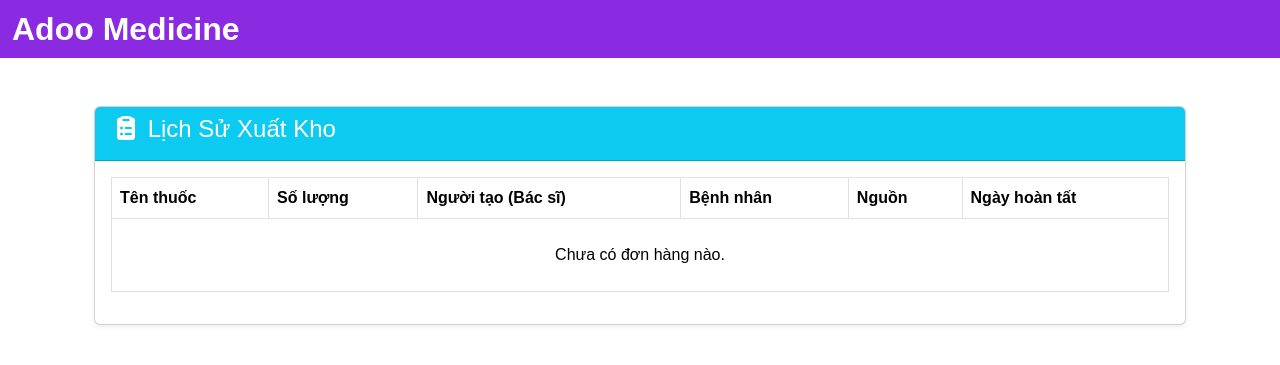
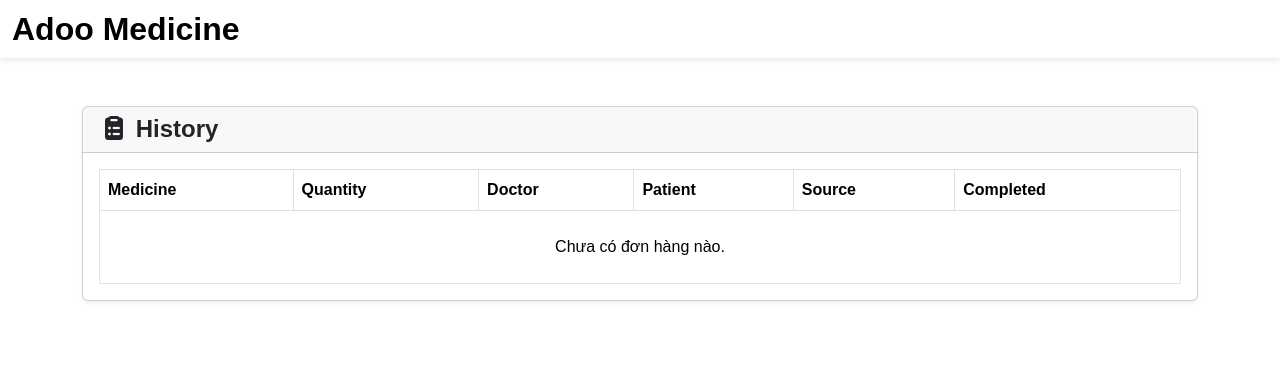
Before and after one commit to Nghiathan13/Inventory_management_web, a Django app: template templates/dashboard/order/order.html in a window 1280 px wide. Shown: the top 365 px of the page. Run offline with Django 3.2, Linux system fonts and the light colour scheme; the template is opened without the code that fills it, so the values that code supplies are empty; some libraries are stand-ins or nearby versions.

Commit message:
Cap nhat giao dien module va navbar

```diff
--- a/static/css/components/navbar.css
+++ b/static/css/components/navbar.css
@@ -1,8 +1,11 @@
 .navbar {
   margin-bottom: 3rem;
   min-width: 100%;
-  background-color: rgb(138, 43, 226);
+  background-color: rgb(255, 255, 255);
   padding: 0;
+}
+.custom-shadow {
+  box-shadow: 0 0.125rem 0.375rem rgba(0, 0, 0, 0.1);
 }
 
 /* ===================================================================
@@ -12,10 +15,7 @@
   margin: 0 0.75rem;
   font-size: 2rem;
   font-weight: bold;
-  color: rgb(255, 255, 255);
-}
-.navbar-brand:hover {
-  color: rgb(255, 255, 255);
+  color: rgb(0, 0, 0);
 }
 
 /* ===================================================================
@@ -40,7 +40,7 @@
 .icon-solid {
   font-size: 1.75rem;
   position: absolute;
-  color: rgb(255, 255, 255);
+  color: rgb(120, 120, 120);
 }
 .icon-solid {
   opacity: 0;
@@ -49,7 +49,7 @@
 
 .nav-icon-text .nav-text {
   background: rgb(60, 60, 60);
-  color: white;
+  color: rgb(255, 255, 255);
   padding: 8px 16px;
   border-radius: 10px;
   font-size: 0.8rem;
--- a/static/css/dashboard/order.css
+++ b/static/css/dashboard/order.css
@@ -0,0 +1,11 @@
+/* === CARD === */
+/* --- Header --- */
+.card-header h4 {
+  margin: 0;
+  font-size: 1.5rem;
+  font-weight: bold;
+}
+/* --- Body --- */
+.table {
+  margin: 0;
+}
--- a/templates/dashboard/order/order.html
+++ b/templates/dashboard/order/order.html
@@ -1,24 +1,33 @@
-{% extends 'partials/base.html' %} {% block title %} Order Page {% endblock %}
-{% load crispy_forms_tags %} {% block content %}
-<div class="container mt-4">
-  <div class="row">
+{% extends 'partials/base.html' %}
+<!--  -->
+{% load static %}
+<!--  -->
+{% block extracss %}
+<link rel="stylesheet" href="{% static 'css/dashboard/order.css' %}" />
+{% endblock %}
+<!--  -->
+{% block title %} Order Page {% endblock %}
+<!--  -->
+{% load crispy_forms_tags %}
+<!--  -->
+{% block content %}
+<div class="container">
   <div class="col-md-12">
     <div class="card shadow-sm">
-        <div class="card-header bg-info text-white">
-          <h4><i class="fa-solid fa-clipboard-list"></i> Lịch Sử Xuất Kho</h4>
+      <div class="card-header">
+        <h4><i class="fa-solid fa-clipboard-list"></i> History</h4>
       </div>
       <div class="card-body">
         <div class="table-responsive">
           <table class="table table-bordered table-hover">
             <thead class="thead-light">
               <tr>
-                  <th scope="col">Tên thuốc</th>
-                  <th scope="col">Số lượng</th>
-                  <th scope="col">Người tạo (Bác sĩ)</th>
-                  <th scope="col">Bệnh nhân</th>
-                  <!-- CỘT MỚI -->
-                  <th scope="col">Nguồn</th>
-                  <th scope="col">Ngày hoàn tất</th>
+                <th scope="col">Medicine</th>
+                <th scope="col">Quantity</th>
+                <th scope="col">Doctor</th>
+                <th scope="col">Patient</th>
+                <th scope="col">Source</th>
+                <th scope="col">Completed</th>
               </tr>
             </thead>
             <tbody>
@@ -30,7 +39,8 @@
                 <!-- Hiển thị tên bệnh nhân nếu order đến từ toa thuốc -->
                 <td>
                   {% if order.prescription and order.prescription.patient %}
-                    {{ order.prescription.patient.full_name }} {% else %}
+                  <!--  -->
+                  {{order.prescription.patient.full_name }} {% else %}
                   <span class="text-muted">--</span>
                   {% endif %}
                 </td>
@@ -59,5 +69,4 @@
     </div>
   </div>
 </div>
-</div>
 {% endblock %}
--- a/templates/partials/base.html
+++ b/templates/partials/base.html
@@ -35,10 +35,7 @@
     {% block navbar %} {% include 'partials/navbar.html' %} {% endblock %}
 
     <!-- Body -->
-    <div class="container my-4">
-        {% block content %}
-        {% endblock %}
-    </div>
+    {% block content %} {% endblock %}
 
     <!-- Bootstrap & Chart -->
     <script
@@ -46,11 +43,11 @@
       defer
     ></script>
     <script src="https://cdn.jsdelivr.net/npm/chart.js" defer></script>
-
     <!-- Script chung cho toàn bộ trang -->
     <script src="{% static 'js/main.js' %}" defer></script>
-
     <!-- Block này sẽ được các trang con chèn file JS riêng vào -->
-    {% block javascript %} {% endblock %}
+    {% block javascript %}
+    <!--  -->
+    {% endblock %}
   </body>
 </html>
--- a/templates/partials/navbar.html
+++ b/templates/partials/navbar.html
@@ -1,5 +1,5 @@
 {% load static %}
-<nav class="navbar navbar-expand sticky-top">
+<nav class="navbar navbar-expand sticky-top custom-shadow">
   <a class="navbar-brand" href="{% url 'dashboard-index' %}"> Adoo Medicine </a>
   <button
     class="navbar-toggler"
```
Also changed, not shown: static/css/dashboard/dispense.css (+11 -0 lines), templates/dashboard/dispense/dispense_list.html (+18 -10 lines). Lines whose indentation alone changed are shown as unchanged.
